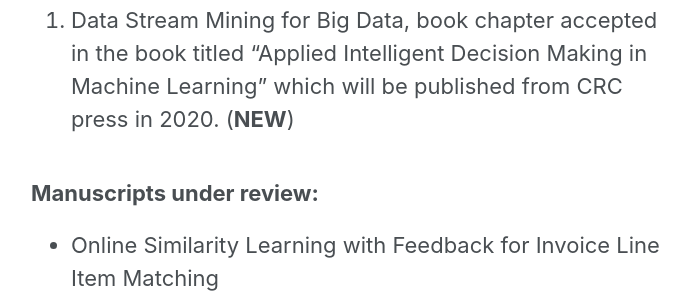
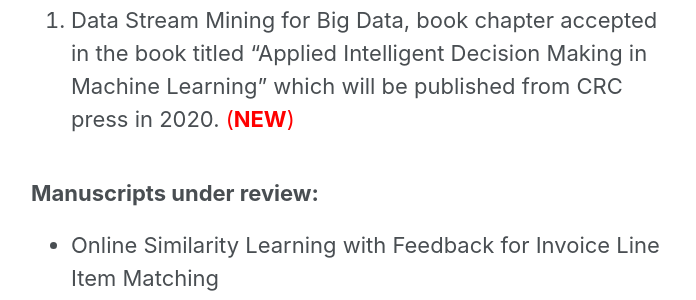
Before and after one commit to chandreshiit/oldsite, a Jekyll site: the page built from _pages/research.md, in a window 1280 px wide and 1400 px high, scrolled down 486 px. Shown: the part 253-553 px from the top of the window, without its empty margins (291-987 px from the left). Built offline with Jekyll 4.4.1, drawn with Linux system fonts in a browser that asks for light colours; cached includes are drawn as plain includes; nearby versions of some CDN libraries; some of the changed text lies outside the part shown.

Commit message:
added in  research

```diff
--- a/_pages/research.md
+++ b/_pages/research.md
@@ -11,7 +11,9 @@ author_profile: false
 
 
 ### Book/Book Chapters
-1. Data Stream Mining for Big Data, book chapter accepted  in the book titled "Applied Intelligent Decision Making in Machine Learning" which will be published from CRC press in 2020. (**NEW**)
+1. Data Stream Mining for Big Data, book chapter accepted  in the book titled "Applied Intelligent Decision Making in Machine Learning" which will be published from CRC press in 2020. <span style="color:red">(**NEW**)</span>
+
+
 
 ### Manuscripts under review:
 - Online Similarity Learning with Feedback for Invoice Line Item Matching
```
Also changed, not shown: other parts of _pages/research.md (+1 -1 lines).
